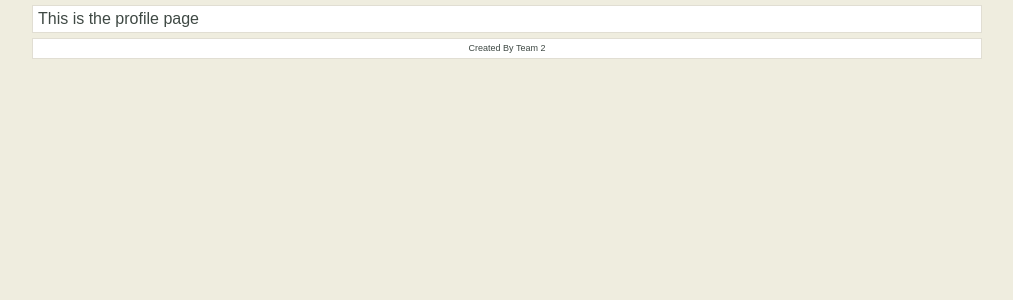
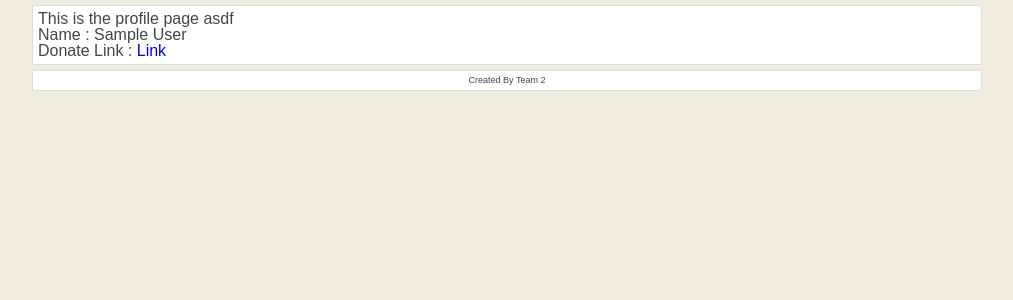
Before and after one commit to frenchie4111/b-calorie-cloud-mana, a Django app: page /user/ in a window 1280 px wide. Shown: the part 51-351 px from the top of the page, without its empty margins (133-1146 px from the left). Run offline with Django 3.2, Linux system fonts and the light colour scheme; the visitor is signed in with stand-in values (Sample User, id 1); some web fonts are replaced.

Commit message:
Added login

```diff
--- a/CalorieCloud/CalorieCloud/apps/UserProfile/templates/UserProfile/profile.html
+++ b/CalorieCloud/CalorieCloud/apps/UserProfile/templates/UserProfile/profile.html
@@ -1,3 +1,5 @@
 <div class="content_box">
-	This is the profile page
+	This is the profile page asdf <br/>
+	Name : {{ user.first_name }} {{ user.last_name }} <br/>
+	Donate Link : <a href="/transaction/?recipient_id={{ user.id }}">Link</a>
 </div>
--- a/CalorieCloud/CalorieCloud/apps/UserProfile/templates/profile.html
+++ /dev/null
@@ -1,3 +0,0 @@
-<div class="content_box">
-	This is the profile page
-</div>
--- a/CalorieCloud/CalorieCloud/apps/UserProfile/urls.py
+++ b/CalorieCloud/CalorieCloud/apps/UserProfile/urls.py
@@ -3,6 +3,8 @@ from django.conf.urls import patterns, url
 from CalorieCloud.apps.UserProfile import views
 urlpatterns = patterns('',
 	url(r'^$', views.profile_page, name='profile_page'),
+	url(r'^(\d?)/$', views.profile_page, name='profile_page'),
+	url(r'^login', views.login, name='login'),
 	url(r'^register', views.register, name='register'),
 	url(r'^link_jawbone', views.link_jawbone, name='link_jawbone'),
 )
--- a/CalorieCloud/CalorieCloud/apps/UserProfile/views.py
+++ b/CalorieCloud/CalorieCloud/apps/UserProfile/views.py
@@ -25,10 +25,8 @@ def profile_page( request, user_id=None ):
 		user = UserProfile.get(pk=user_id)
 	else:
 		user = request.user
-	if( not user ):
-		return redirect( "/" )
 
-	return render( request, "UserProfile/profile.html" )
+	return render( request, "UserProfile/profile.html", { "user" : user } )
 
 def register( request ):
 	if( request.method == "GET" ):
@@ -50,18 +48,35 @@ def register( request ):
 
 		return redirect( "/user/link_jawbone" )
 
+def login( request ):
+	if( request.method == "GET" ):
+		return render( request, "UserProfile/login.html" )
+	elif( request.method == "POST" ):
+		user = auth( email=request.POST["username"], password=request.POST["password"] )
+		auth_login( request, user )
+		return redirect( "/?login_success" )
+
 def link_jawbone( request ):
 	if( request.method == "GET" ):
+		if( request.user.x_id ):
+			return redirect( "/" )
 		if( "code" in request.GET ): # Response from Jawbone
-			get_user_info( request.GET["code"] )
+			info = get_user_info( request.GET["code"] )
 			user = request.user
 			user.x_id = info["meta"]["user_xid"]
 			user.image = info["data"]["image"]
 			user.save()
+			return redirect( "/" )
 		else: #Otherwise do this
 			return render( request, "UserProfile/link_jawbone.html")
 	elif( request.method == "POST" ):
 		pass
+
+def update_calories( request ):
+	pass
+
+def get_calorie_count( request ):
+	pass
 
 def get_user_info( code ):
 	req = urllib2.Request( "https://jawbone.com/auth/oauth2/token/?client_id=6-jb89a0fSQ&client_secret=30f5af7938b1e51ee6e498c07641b33743e972ba&grant_type=authorization_code&code=" + code )
--- a/CalorieCloud/CalorieCloud/core/templates/main.html
+++ b/CalorieCloud/CalorieCloud/core/templates/main.html
@@ -24,7 +24,7 @@
 				{% else %}
 				<ul>
 					<li><a class='blue' href="/register">Sign Up</a></li>
-					<li><a href="/login">Log In</a></li>
+					<li><a href="/user/login">Log In</a></li>
 				</ul>
 				{% endif %}
 			</div>
```
Also changed, not shown: CalorieCloud/CalorieCloud/apps/UserProfile/templates/UserProfile/login.html (+35 -2 lines), 5 other files.
